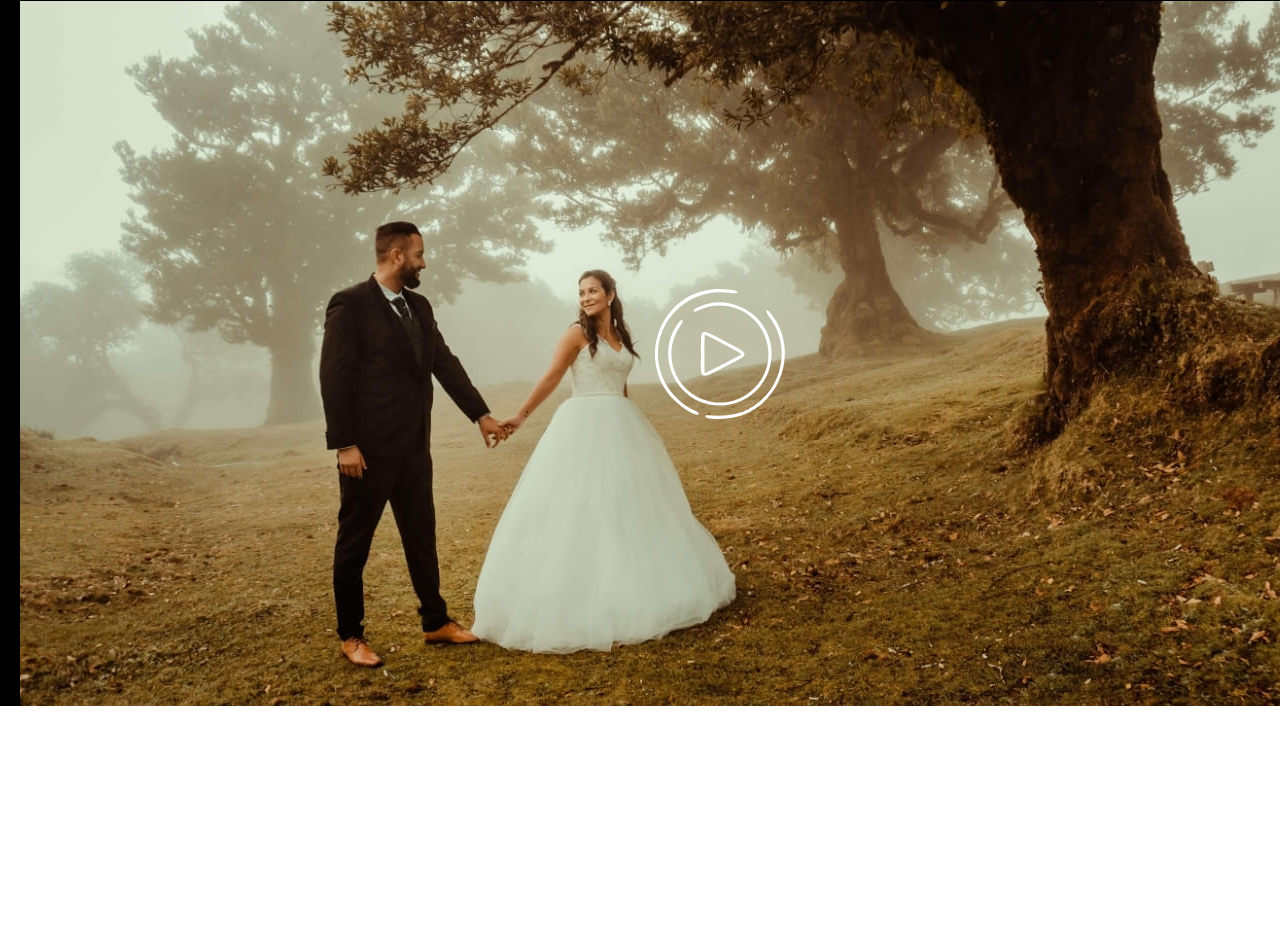
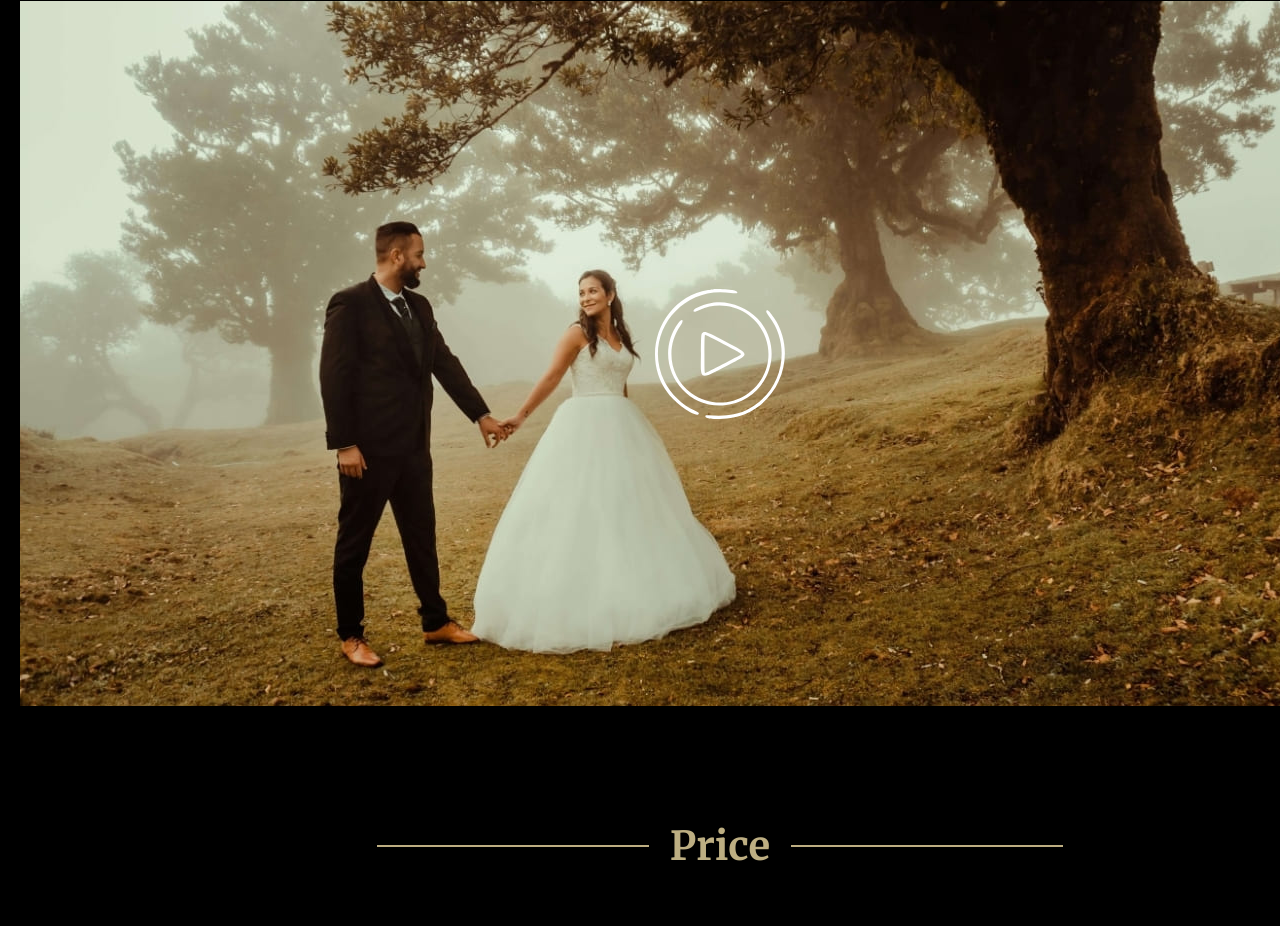
Before and after one commit to STyshchyk/rsschool-cv, a plain HTML site: page portfolio/index.html in a window 1280 px wide. Shown: the part 3131-4057 px from the top of the page. Before the commit the page ends 3837 px from the top, so only its background shows below. Drawn offline with Linux system fonts and the light colour scheme.

Commit message:
feat: start price section

```diff
--- a/portfolio/assets/css/styles.css
+++ b/portfolio/assets/css/styles.css
@@ -382,3 +382,7 @@ ul li a {
     background-repeat: no-repeat;
     transition: all 1s ease;
 }
+/*Price*/
+.price{
+    background-color: black;
+}
--- a/portfolio/index.html
+++ b/portfolio/index.html
@@ -146,6 +146,20 @@
             </div>
         </div>
     </section>
+    <section class="price">
+        <div class="container">
+            <div class="price-container">
+                <div class="section-title">
+                    <h2 class="title">Price</h2>
+                </div>
+
+
+            </div>
+            <div class="price-cards">
+
+            </div>
+        </div>
+    </section>
 
 </main>
 
```
